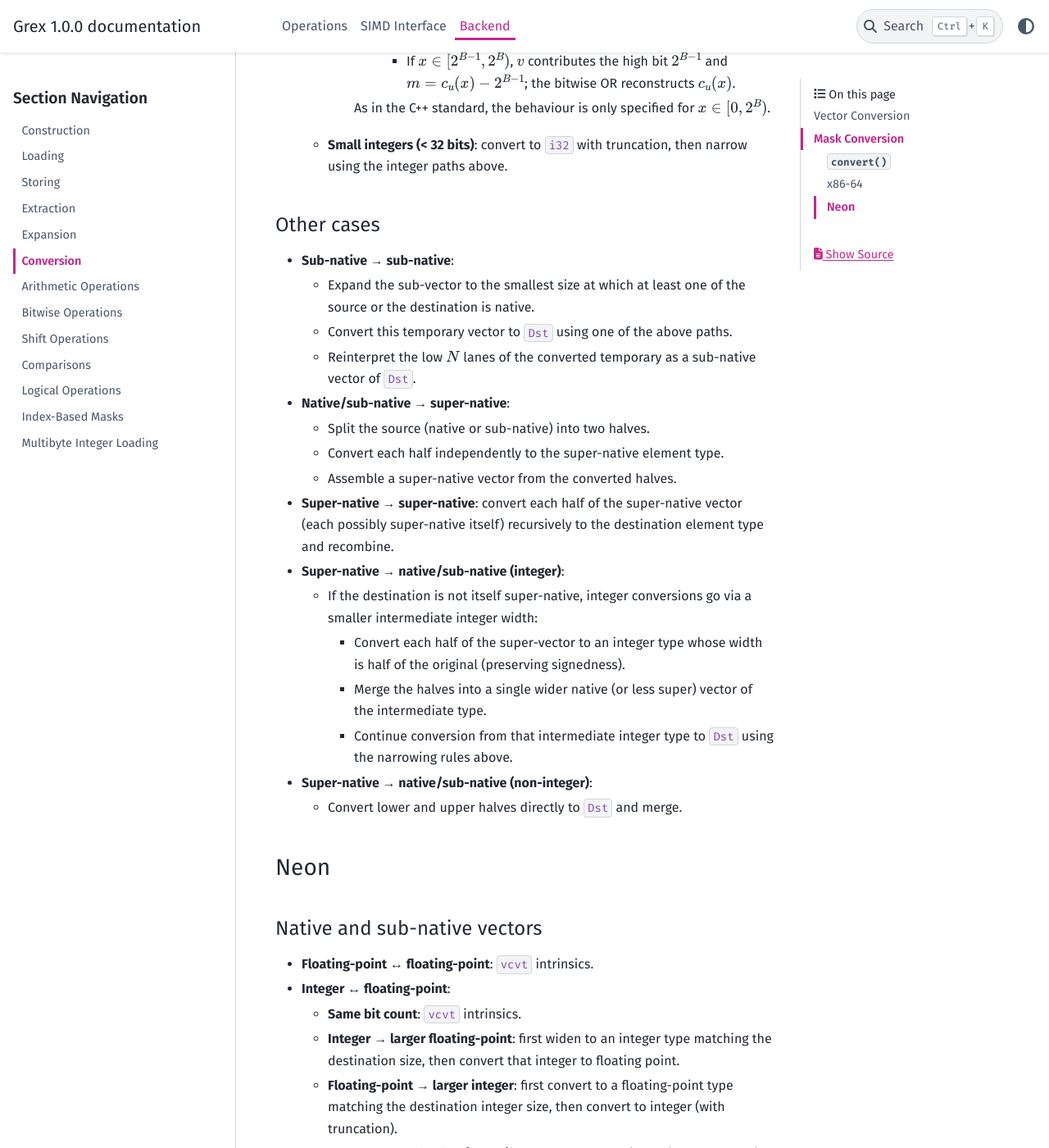
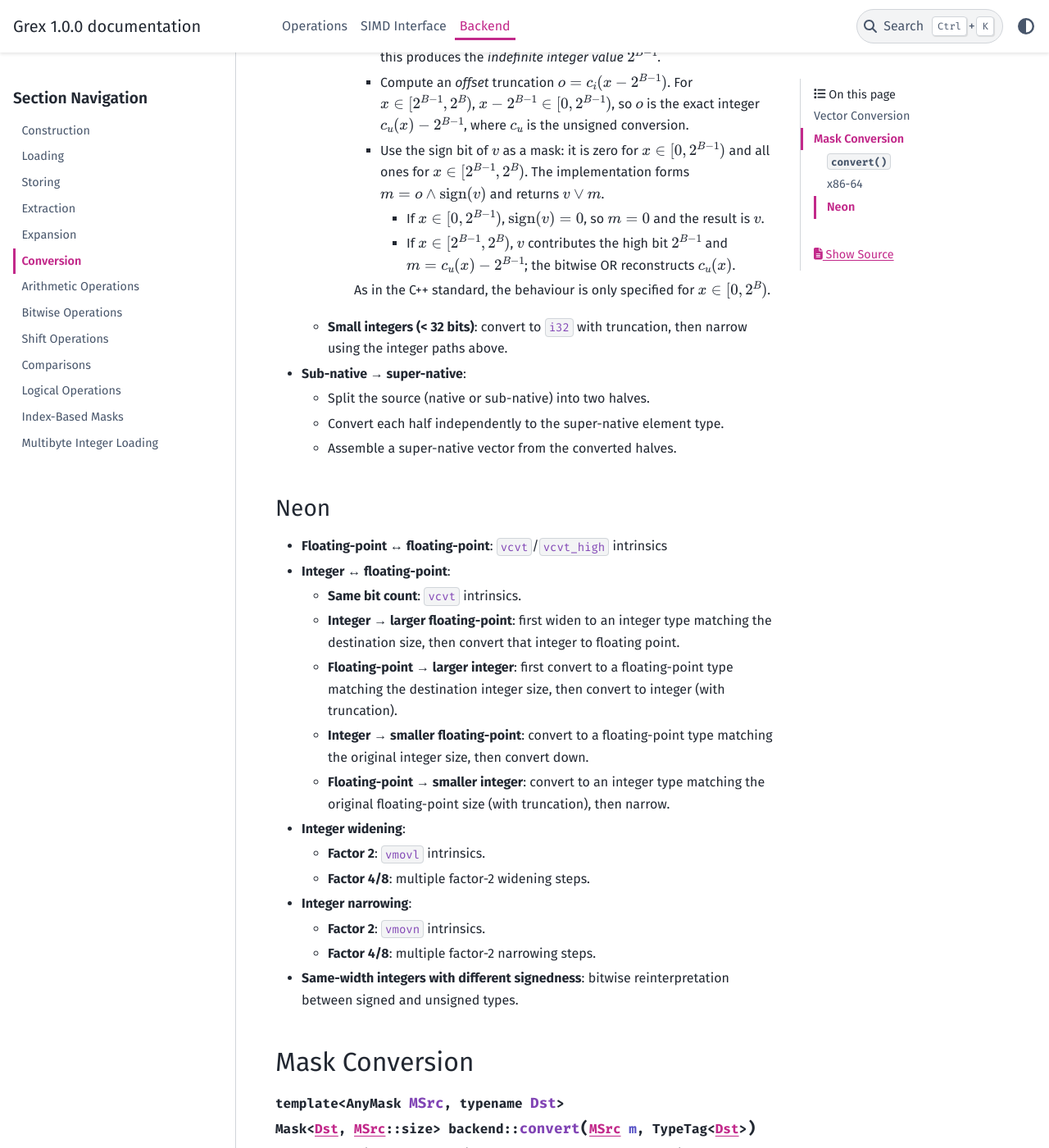
Before and after one commit to KurtBoehm/grex, a Sphinx documentation site: the page built from docs/operations/convert.rst, in a window 1280 px wide and 1400 px high, scrolled down 3307 px. Shown: the whole window at 82% size. Built offline with Sphinx 7.4.7 and the PyData theme 0.15.4, drawn with Linux system fonts in a browser that asks for light colours; some of the changed text lies outside the part shown.

Commit message:
Simplify the structure of the Neon ``convert`` and move some common functions to a shared header

```diff
--- a/docs/operations/convert.rst
+++ b/docs/operations/convert.rst
@@ -18,14 +18,22 @@
 
    Element-wise conversion from ``Src`` to ``Dst``.
 
+Shared
+======
+
+- **Identical source/destination type**: returns ``v`` unchanged.
+- **Same-width integers**: bitwise reinterpretation; values are unchanged.
+- **Sub-native → sub-native**:
+
+  - Expand the sub-vector to the smallest size at which at least one of the source or the destination is native.
+  - Convert this temporary vector to ``Dst`` using one of the above paths.
+  - Reinterpret the low :math:`N` lanes of the converted temporary as a sub-native vector of ``Dst``.
+
+- **Super-native → super-native**: convert each half separately and recombine.
+
 x86-64
 ======
 
-Native and sub-native vectors
------------------------------
-
-- **Identical source/destination type**: returns ``v`` unchanged.
-- **Same-width integers**: bitwise reinterpretation; values are unchanged.
 - **Integer widening (same signedness)**:
 
   - **x86-64-v2+**: integer-extend intrinsics for all factors (×2/×4/×8).
@@ -131,41 +139,17 @@
 
   - **Small integers (< 32 bits)**: convert to ``i32`` with truncation, then narrow using the integer paths above.
 
-Other cases
------------
-
-- **Sub-native → sub-native**:
-
-  - Expand the sub-vector to the smallest size at which at least one of the source or the destination is native.
-  - Convert this temporary vector to ``Dst`` using one of the above paths.
-  - Reinterpret the low :math:`N` lanes of the converted temporary as a sub-native vector of ``Dst``.
-
-- **Native/sub-native → super-native**:
+- **Sub-native → super-native**:
 
   - Split the source (native or sub-native) into two halves.
   - Convert each half independently to the super-native element type.
   - Assemble a super-native vector from the converted halves.
 
-- **Super-native → super-native**: convert each half of the super-native vector (each possibly super-native itself) recursively to the destination element type and recombine.
-- **Super-native → native/sub-native (integer)**:
-
-  - If the destination is not itself super-native, integer conversions go via a smaller intermediate integer width:
-
-    - Convert each half of the super-vector to an integer type whose width is half of the original (preserving signedness).
-    - Merge the halves into a single wider native (or less super) vector of the intermediate type.
-    - Continue conversion from that intermediate integer type to ``Dst`` using the narrowing rules above.
-
-- **Super-native → native/sub-native (non-integer)**:
-
-  - Convert lower and upper halves directly to ``Dst`` and merge.
 
 Neon
 ====
 
-Native and sub-native vectors
------------------------------
-
-- **Floating-point ↔ floating-point**: ``vcvt`` intrinsics.
+- **Floating-point ↔ floating-point**: ``vcvt``/``vcvt_high`` intrinsics
 - **Integer ↔ floating-point**:
 
   - **Same bit count**: ``vcvt`` intrinsics.
@@ -185,18 +169,6 @@
   - **Factor 4/8**: multiple factor-2 narrowing steps.
 
 - **Same-width integers with different signedness**: bitwise reinterpretation between signed and unsigned types.
-
-Other cases
------------
-
-- **Sub-native → sub-native**:
-
-  - Expand the sub-vector to the smallest size at which at least one of the source or the destination is native.
-  - Convert this temporary vector to ``Dst`` using one of the above paths.
-  - Reinterpret the low :math:`N` lanes of the converted temporary as a sub-native vector of ``Dst``.
-
-- **Super-native → any**: convert each half independently and merge the results.
-- **Native → super-native**: split into halves, convert each, and merge into a super-native vector.
 
 .. _operations-convert-mask:
 
```
Also changed, not shown: 7 other files.
